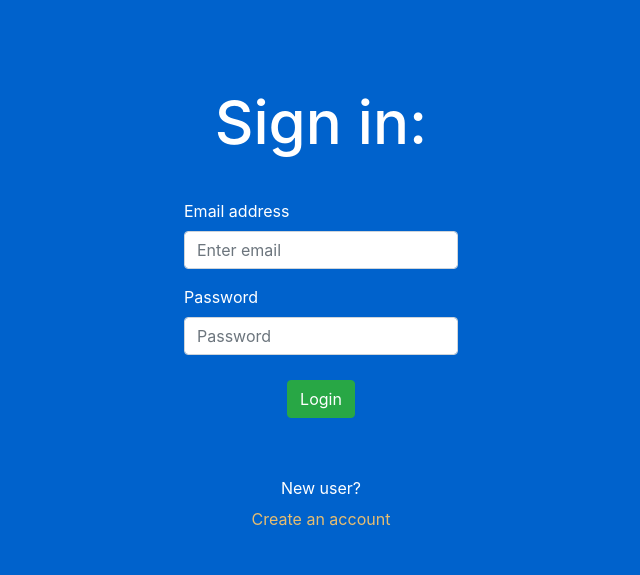
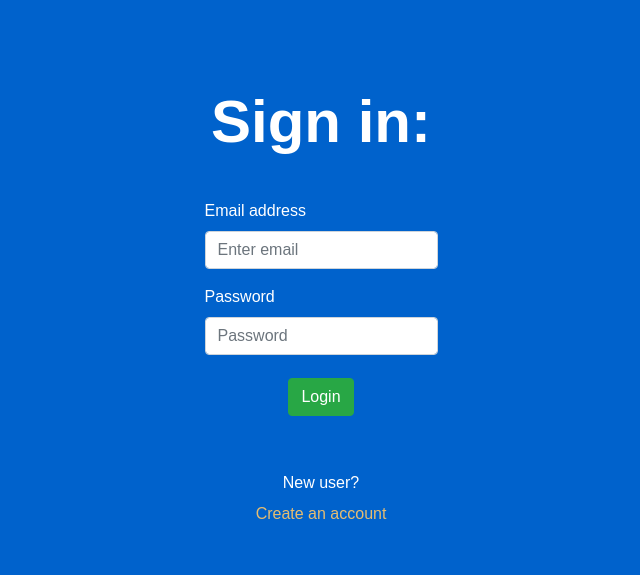
Before and after one commit to Slonczynski/Slonczynski.github.io, a plain HTML site: page index.html in a window 1280 px wide. Shown: the whole page, without its empty margins (319-959 px from the left). Drawn offline with nearby package versions, Linux system fonts and the light colour scheme.

Commit message:
New font added

```diff
--- a/index.html
+++ b/index.html
@@ -9,6 +9,10 @@
       href="https://stackpath.bootstrapcdn.com/bootstrap/4.3.1/css/bootstrap.min.css"
       integrity="sha384-ggOyR0iXCbMQv3Xipma34MD+dH/1fQ784/j6cY/iJTQUOhcWr7x9JvoRxT2MZw1T"
       crossorigin="anonymous"
+    />
+    <link
+      href="https://fonts.googleapis.com/css?family=Open+Sans:400,600"
+      rel="stylesheet"
     />
     <link rel="stylesheet" href="style/styles.css" />
   </head>
--- a/style/styles.css
+++ b/style/styles.css
@@ -3,6 +3,7 @@
 }
 body {
   background-color: #0062cc;
+  font-family: 'Open-sans', sans-serif;
 }
 .login-form {
   display: flex;
@@ -14,7 +15,7 @@ body {
 }
 .sign-text {
   font-size: 60px;
-  font-weight: 450;
+  font-weight: 600;
   padding-bottom: 2%;
   color: #fff;
   text-align: center;
```
Also changed, not shown: register.html (+4 -0 lines), todo.html (+4 -0 lines).
